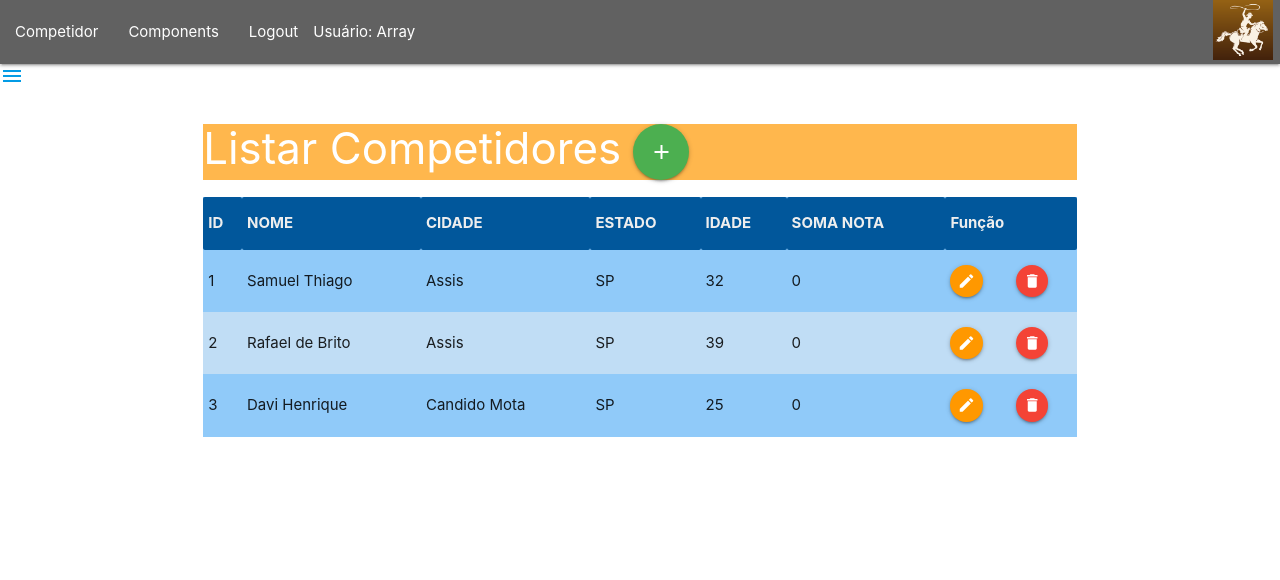
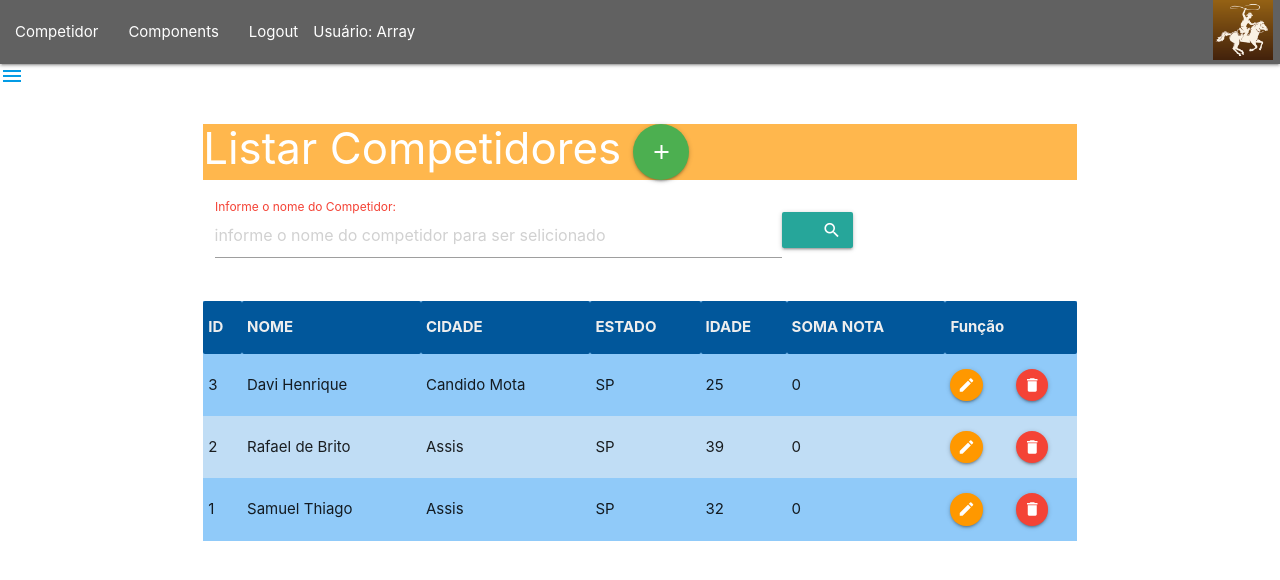
Before and after one commit to arcamolesi/lpadsphp2021, a PHP site: page /listarCompetidor.php in a window 1280 px wide. Shown: the top 580 px of the page. Run offline with PHP 8.4, Linux system fonts and the light colour scheme; the visitor is signed in with stand-in values (Sample User, id 1); data comes from the database, SQL or seed files in the repository; some libraries are stand-ins or nearby versions.

Commit message:
Atualização Busca Por Nome
Atualização Busca Por Nome

```diff
--- a/listarCompetidor.php
+++ b/listarCompetidor.php
@@ -1,9 +1,17 @@
 <?php //listarCompetidor.php
     include 'menu.php';
+
+    if (isset($_GET['busca']))
+       $busca = $_GET['busca'];
+       else $busca = '';
+
     include 'conexao.php';
      $pdo = Conexao::conectar();
      $pdo->setAttribute(PDO:: ATTR_ERRMODE, PDO::ERRMODE_EXCEPTION);
-     $sql = "Select * from competidor";
+
+     if ($busca!='')
+           $sql = "Select * from competidor WHERE nome like '%" . $busca .  "%' order by nome";
+       else $sql = "Select * from competidor order by nome";
      $listaCompetidores = $pdo->query($sql);
 ?>
 
@@ -35,6 +43,20 @@
           <a class="btn-floating btn-large waves-effect waves-light green"
                onclick="JavaScript:location.href='frmInsCompetidor.php'"><i class="material-icons">add</i></a>
         </h3>
+
+        <div class="row">
+            <div class="input-field">
+                <form action="listarCompetidor.php" method="GET" id="frmBuscaCompet" class="col s12" >
+                    <div class="input-field col s12">
+                        <label for="lblNome" class="red-text text-dark-4">Informe o nome do Competidor: </label>
+                        <input type="text" placeholder="informe o nome do competidor para ser selicionado"
+                               class="form-control col s8" id="txtBusca" name="busca">
+                        <button class="btn waves-effect waves-light col m1" type="submit" name="action">
+                        <i class="material-icons right">search</i></button>
+                    </div>
+                </form>
+            </div>
+        </div>
 
         <table class="striped highlight  blue lighten-3 responsive-table">
             <tr class="light-blue darken-4  grey-text text-lighten-3">
```
